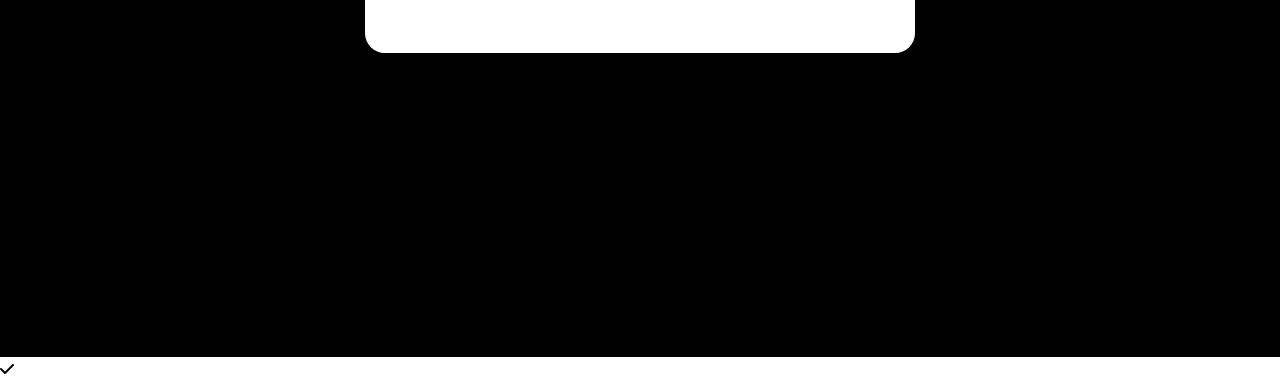
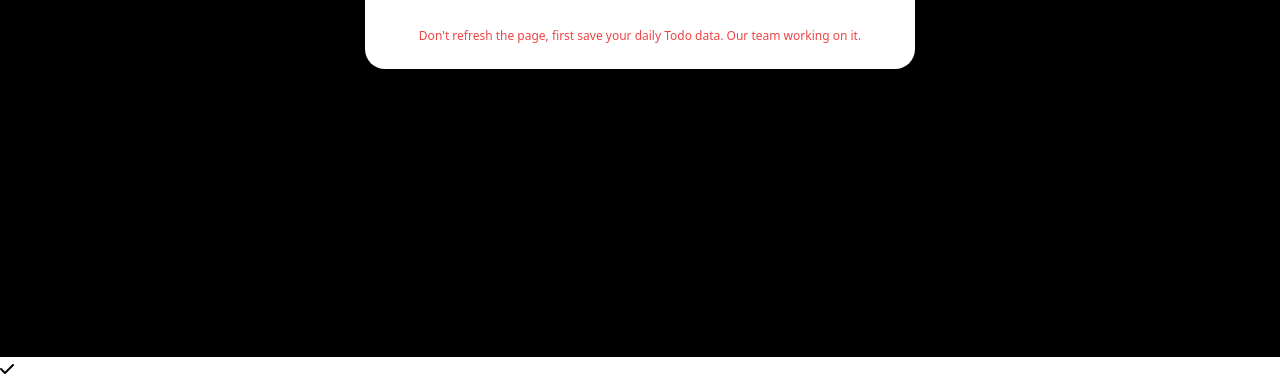
Before and after one commit to danishyaqoobofficial/TodoListinJavaScript, a plain HTML site: page index.html in a window 1280 px wide. Shown: the part 443-824 px from the top of the page. Drawn offline with nearby package versions, Linux system fonts and the light colour scheme.

Commit message:
nefjkbvbefv

```diff
--- a/index.html
+++ b/index.html
@@ -39,6 +39,7 @@
                     </div>
                 </div> -->
             </div>
+            <p class="text-center font-[300] text-[12px] text-red-500 mt-[14px] ">Don't refresh the page, first save your daily Todo data. Our team working on it.</p>
         </main>
 
 
```
